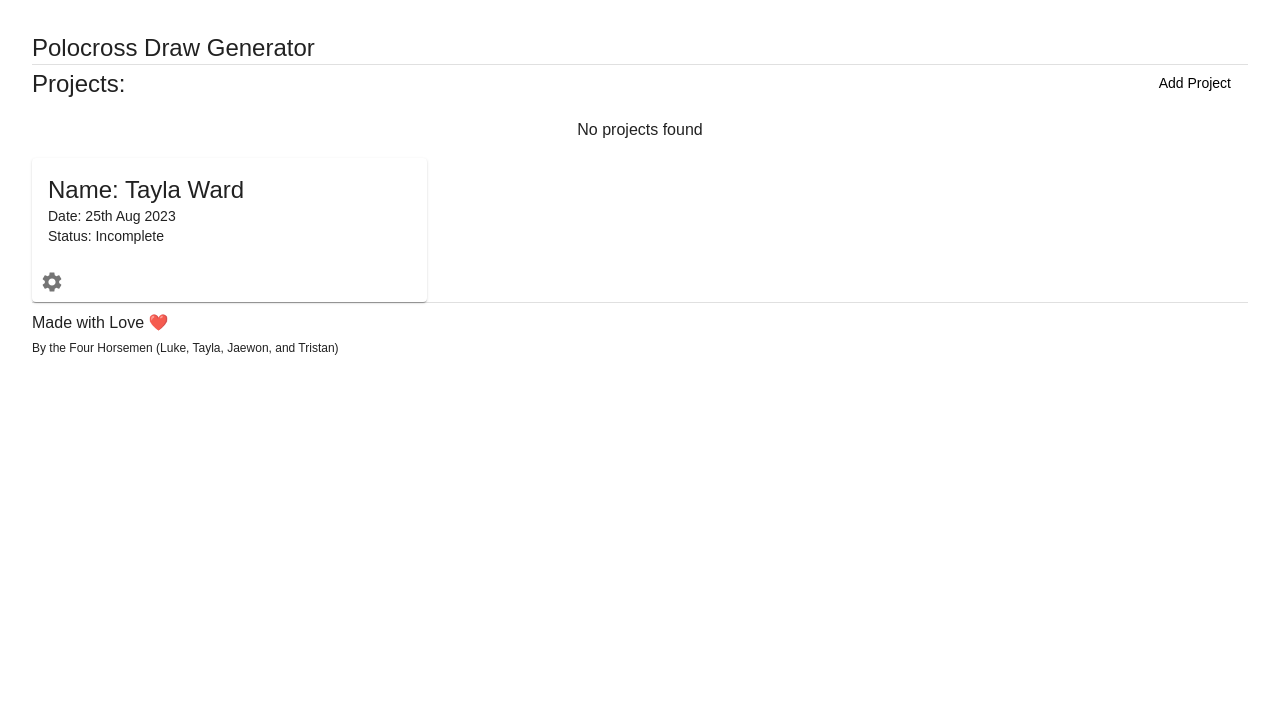
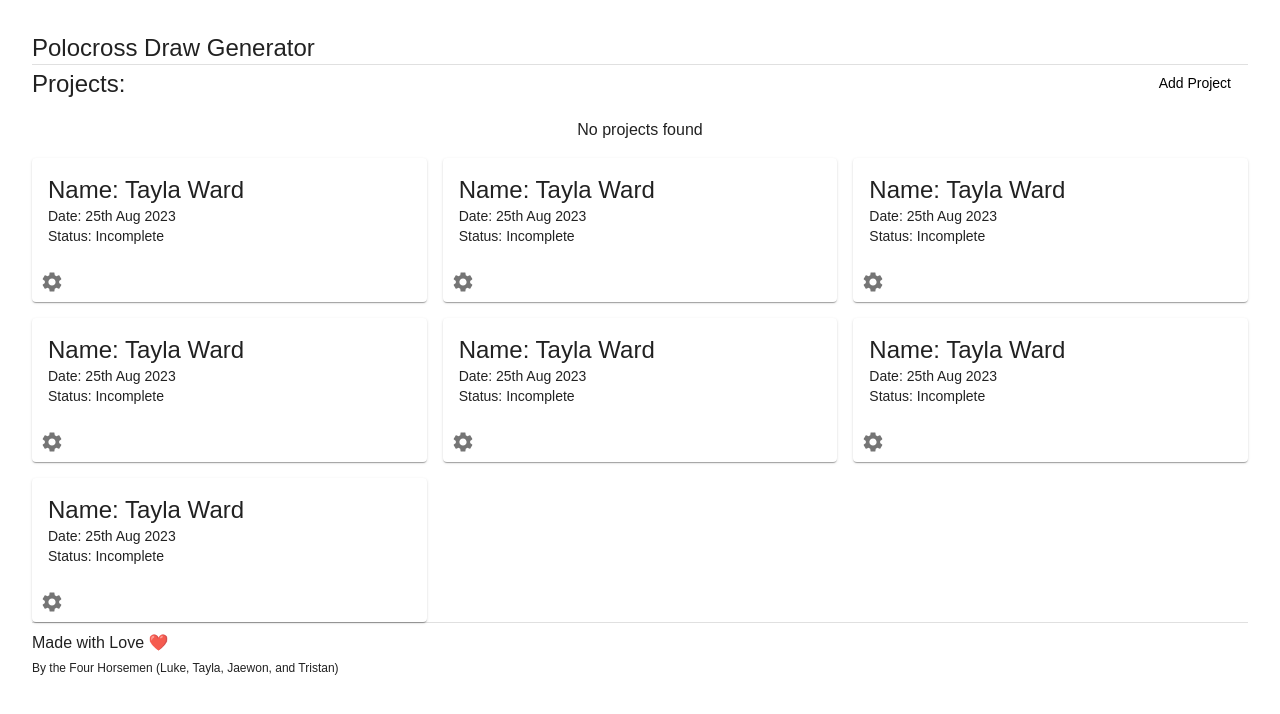
Before and after one commit to tristanduncombe/hacakaton-tbd, a React (Create React App) app: page / in a window 1280 px wide. Shown: the top 714 px of the page. Built offline with nearby package versions, Linux system fonts and the light colour scheme.

Commit message:
app.css added

```diff
--- /dev/null
+++ b/src/App.css
@@ -0,0 +1,71 @@
+:root {
+  --main-color: #e57f84;
+}
+
+/* Margins and Paddings */
+.top_30 {
+  margin-top: 30px !important;
+}
+
+.top_60 {
+  margin-top: 60px !important;
+}
+
+.mb_30 {
+  margin-bottom: 30px !important;
+}
+
+.p_30 {
+  padding: 30x !important;
+}
+
+.pb_45 {
+  padding-bottom: 45px !important;
+}
+
+@media (max-width: 991px) {
+  .top_60 {
+    margin-top: 30px;
+  }
+}
+
+/* End of Margins and Paddings */
+
+.container_shade {
+  box-shadow: 0px 2px 92px 0px rgba(0, 0, 0, 0.13);
+  -webkit-box-shadow: 0px 2px 92px 0px rgba(0, 0, 0, 0.13);
+  -moz-box-shadow: 0px 2px 92px 0px rgba(0, 0, 0, 0.13);
+}
+
+.main-content {
+  background-color: white;
+  min-height: 100vh;
+  border-radius: 6px;
+  -moz-border-radius: 6px;
+  -webkit-border-radius: 6px;
+  margin-bottom: 30px;
+  padding: 30px;
+}
+
+.section_title {
+  position: relative;
+  display: inline-block;
+  padding: 0 3px;
+}
+
+.section_title .section_title_text {
+  font-size: 18px;
+  font-weight: 600;
+  position: relative;
+  margin: 0;
+}
+
+.section_title span {
+  position: absolute;
+  bottom: 0px;
+  left: 0;
+  width: 100%;
+  height: 7px;
+  background-color: var(--main-color);
+  /* z-index: -1; */
+}
--- a/src/components/home/home.tsx
+++ b/src/components/home/home.tsx
@@ -43,6 +43,25 @@ export default function Home() {
         <Grid item xs={12} sm={6} md={4}>
           <ProjectCard />
         </Grid>
+
+        <Grid item xs={12} sm={6} md={4}>
+          <ProjectCard />
+        </Grid>
+        <Grid item xs={12} sm={6} md={4}>
+          <ProjectCard />
+        </Grid>
+        <Grid item xs={12} sm={6} md={4}>
+          <ProjectCard />
+        </Grid>
+        <Grid item xs={12} sm={6} md={4}>
+          <ProjectCard />
+        </Grid>
+        <Grid item xs={12} sm={6} md={4}>
+          <ProjectCard />
+        </Grid>
+        <Grid item xs={12} sm={6} md={4}>
+          <ProjectCard />
+        </Grid>
       </Grid>
 
       {/* <Grid container spacing={2} className="home_grid">
```
